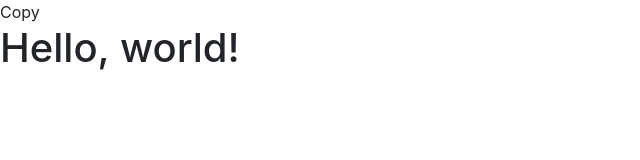
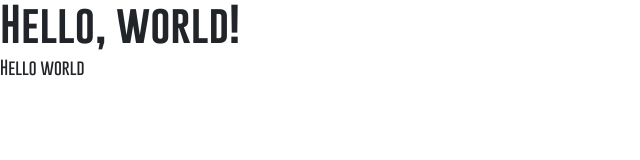
Before and after one commit to khairuljf/Irregular-Corporation, a plain HTML site: page index.html in a window 1280 px wide. Shown: the whole page, without its empty margins (0-640 px from the left). Drawn offline with nearby package versions, Linux system fonts and the light colour scheme.

Commit message:
Custom style & js add

```diff
--- a/index.html
+++ b/index.html
@@ -1,4 +1,3 @@
-Copy
 <!doctype html>
 <html lang="en">
   <head>
@@ -6,18 +5,26 @@ Copy
     <meta charset="utf-8">
     <meta name="viewport" content="width=device-width, initial-scale=1, shrink-to-fit=no">
 
+
+    <title>Hello, world!</title>
     <!-- Bootstrap CSS -->
     <link rel="stylesheet" href="https://maxcdn.bootstrapcdn.com/bootstrap/4.0.0/css/bootstrap.min.css" integrity="sha384-Gn5384xqQ1aoWXA+058RXPxPg6fy4IWvTNh0E263XmFcJlSAwiGgFAW/dAiS6JXm" crossorigin="anonymous">
 
-    <title>Hello, world!</title>
+    <link rel="stylesheet" href="style.css">
+
+
   </head>
   <body>
     <h1>Hello, world!</h1>
+
+    <p>Hello world</p>
 
     <!-- Optional JavaScript -->
     <!-- jQuery first, then Popper.js, then Bootstrap JS -->
     <script src="https://code.jquery.com/jquery-3.2.1.slim.min.js" integrity="sha384-KJ3o2DKtIkvYIK3UENzmM7KCkRr/rE9/Qpg6aAZGJwFDMVNA/GpGFF93hXpG5KkN" crossorigin="anonymous"></script>
     <script src="https://cdnjs.cloudflare.com/ajax/libs/popper.js/1.12.9/umd/popper.min.js" integrity="sha384-ApNbgh9B+Y1QKtv3Rn7W3mgPxhU9K/ScQsAP7hUibX39j7fakFPskvXusvfa0b4Q" crossorigin="anonymous"></script>
     <script src="https://maxcdn.bootstrapcdn.com/bootstrap/4.0.0/js/bootstrap.min.js" integrity="sha384-JZR6Spejh4U02d8jOt6vLEHfe/JQGiRRSQQxSfFWpi1MquVdAyjUar5+76PVCmYl" crossorigin="anonymous"></script>
+    <script src="assets/js/custom-script.js"></script>
+
   </body>
 </html>
--- a/style.css
+++ b/style.css
@@ -0,0 +1,24 @@
+/*
+
+
+
+*/
+
+@font-face {
+font-family: "Gobold";
+src: url('assets/fonts/Gobold Regular.ttf') format('truetype');
+font-weight: normal;
+font-style: normal;
+}
+@font-face {
+font-family: 'Gobold';
+src: url('assets/fonts/Gobold Thin.ttf') format('truetype');
+font-weight: 100;
+font-style: normal;
+ }
+
+
+body{
+	font-family: Gobold;
+	font-weight: 100;
+}
```
Also changed, not shown: assets/fonts/Gobold Regular.ttf (added), assets/fonts/Gobold Thin.ttf (added).
